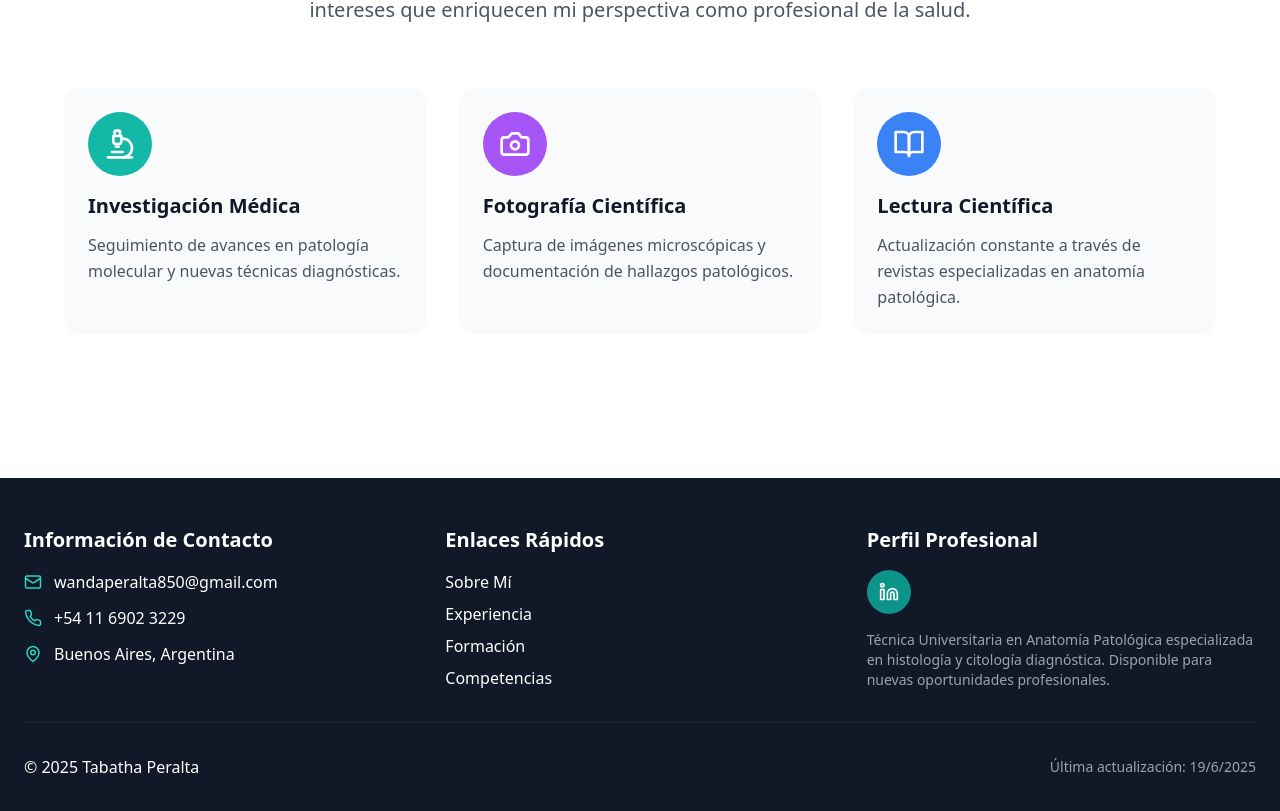
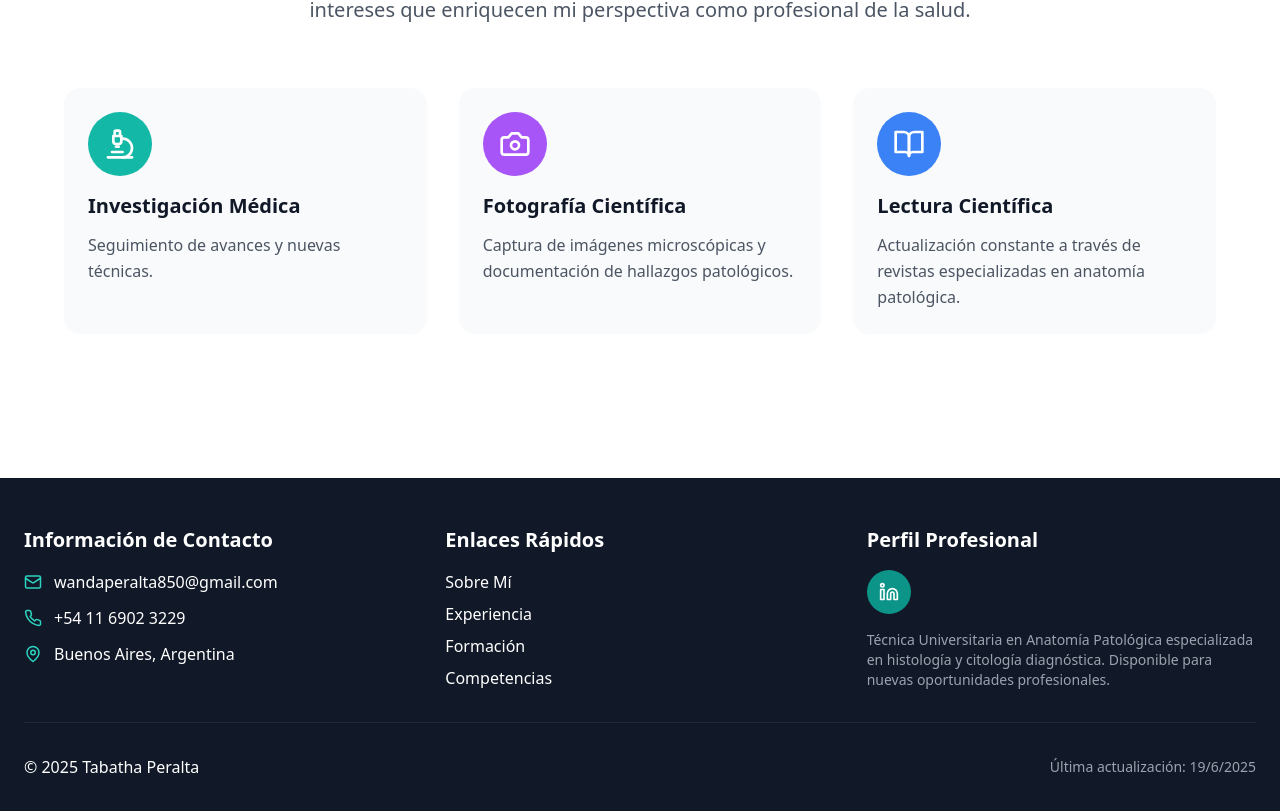
Before and after one commit to Tabathapm/wanda_peralta, a React (Vite) app: page / in a window 1280 px wide. Shown: the part 5761-6572 px from the top of the page. Built offline with nearby package versions, Linux system fonts and the light colour scheme.

Commit message:
arreglo de componentes

```diff
--- a/src/components/Intereses.tsx
+++ b/src/components/Intereses.tsx
@@ -7,7 +7,7 @@ const Intereses = () => {
       titulo: "Investigación Médica",
       icono: <Microscope size={32} />,
       color: "bg-teal-500",
-      descripcion: "Seguimiento de avances en patología molecular y nuevas técnicas diagnósticas."
+      descripcion: "Seguimiento de avances y nuevas técnicas."
     },
     {
       titulo: "Fotografía Científica",
```
